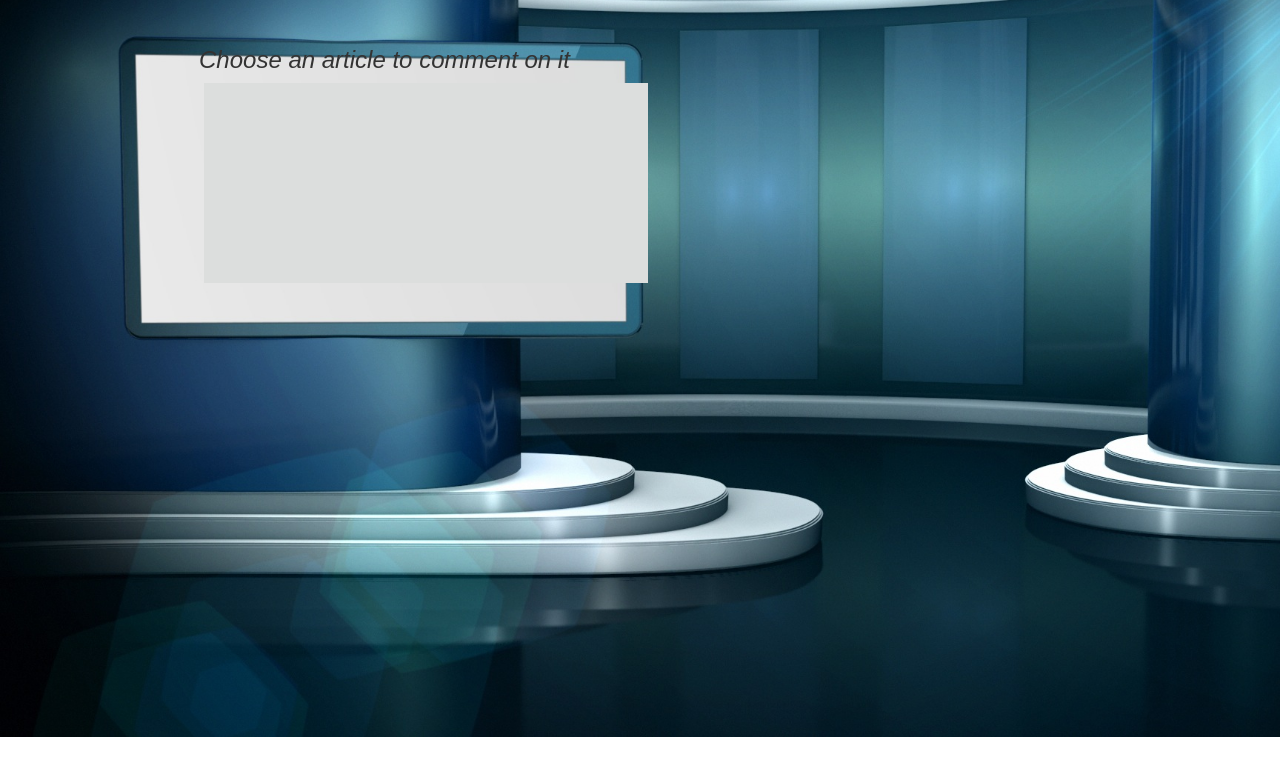
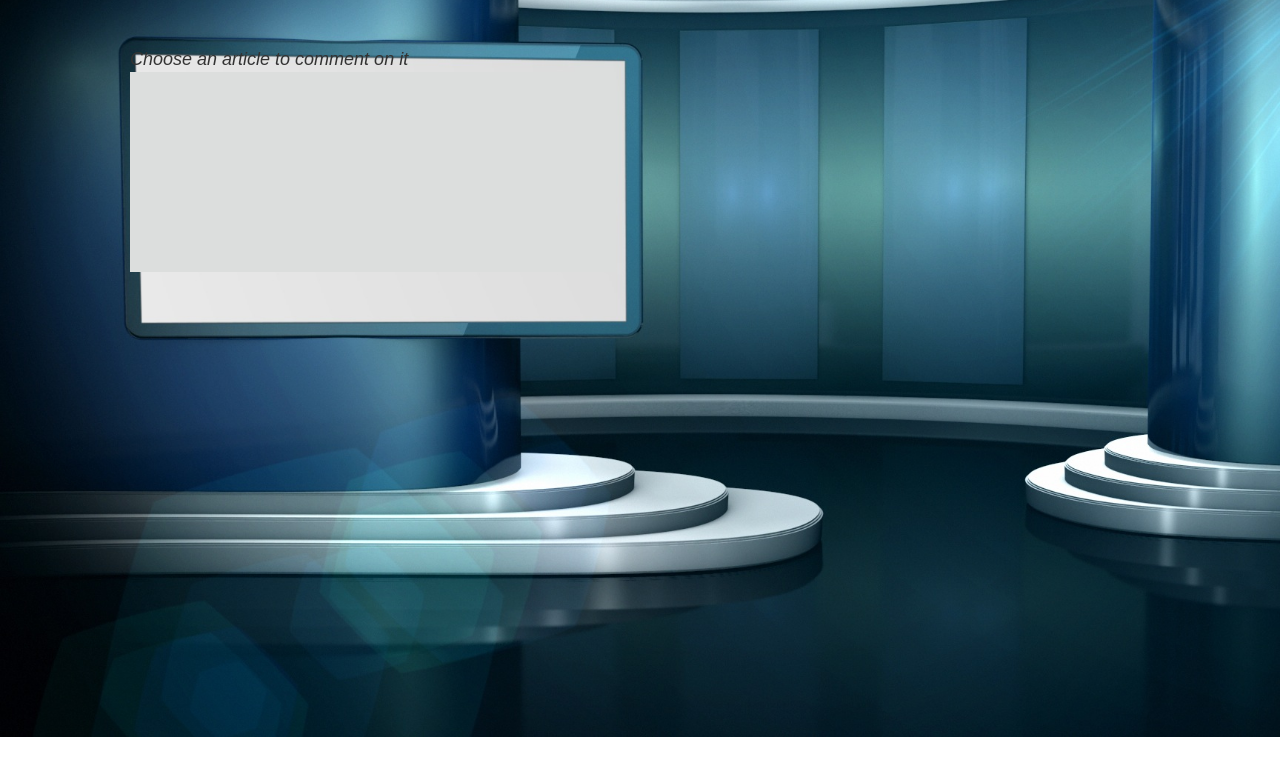
Before and after one commit to emadkheiralla/mongoarticle, a website: page public/index.html in a window 1280 px wide. Shown: the part 63-820 px from the top of the page. Drawn offline with nearby package versions, Linux system fonts and the light colour scheme; no server answers.

Commit message:
Finalized Project

```diff
--- a/package.json
+++ b/package.json
@@ -26,5 +26,8 @@
     "mongoose": "^4.6.0",
     "morgan": "^1.7.0",
     "request": "^2.74.0"
+  },
+  "engines" : {
+    "node": "6.3.1"
   }
 }
--- a/public/app.js
+++ b/public/app.js
@@ -20,7 +20,7 @@ $(document).on('click', 'p', function(){
     .done(function( data ) {
       console.log(data);
 
-      $('#notes').append('<h2>' + data.title + '</h2>');
+      $('#notes').append('<h2 style="font-size:16px;font-weight:bold;margin-top:0;">' + data.title + '</h2>');
 
       $('#notes').append('<input id="titleinput" name="title" >');
 
--- a/public/index.html
+++ b/public/index.html
@@ -8,12 +8,10 @@
 
 </head>
 <body>
-  <div id="wrapper">
 <h1>News Room</h1>
-    <h3 id="choose"><i>Choose an article to comment on it</i></h3>
+<p id="choose"><i>Choose an article to comment on it</i></p>
 <div id="articles"></div>
 <div id="notes"></div>
-  </div>
 <script src="https://code.jquery.com/jquery-2.2.1.min.js"></script>
 <script src="https://maxcdn.bootstrapcdn.com/bootstrap/3.3.7/js/bootstrap.min.js" integrity="sha384-Tc5IQib027qvyjSMfHjOMaLkfuWVxZxUPnCJA7l2mCWNIpG9mGCD8wGNIcPD7Txa" crossorigin="anonymous"></script>
 <script src="app.js"></script>
--- a/public/style.css
+++ b/public/style.css
@@ -3,6 +3,7 @@ body{
 	background-repeat: no-repeat;
 	background-size: cover;
 	font-family: sans-serif;
+  height: 100%;
 }
 
 html{
@@ -14,22 +15,21 @@ h1{
 	text-align: center;
 }
 
-#wrapper{
-  width:960px;
-  margin: 0 auto;
-}
 #articles{
-  width:46.2%;
+  width:38%;
   height:200px;
-  display:inline-block;
   overflow: auto;
-  margin-left: 44px;
-  padding-left: 10px;
   background-color: #DCDEDD;
+  margin-left: 130px;
+  display: inline-block;
+  float: left;
 }
 #notes{
   float: right;
+  padding-right: 100px;
   width:35%;
+  font-family: sans-serif;
+  display: inline-block;
 }
 textarea, input{
   width:100%;
@@ -44,6 +44,9 @@ textarea{
   font-size: 18px;
 }
 #choose{
-  margin-top: 50px;
-  margin-left: 39px;
+  padding-top:40px;
+  padding-left: 130px;
+  margin: 0;
+  width: 50%;
+  font-size: 18px;
 }
--- a/server.js
+++ b/server.js
@@ -16,7 +16,8 @@ app.use(express.static('public'));
 
 
 
-mongoose.connect('mongodb://heroku_7rsrwpd6:eh1lfm7o00veil3hbaq8dpna0l@ds029436.mlab.com:29436/heroku_7rsrwpd6');
+//mongoose.connect('mongodb://heroku_7rsrwpd6:eh1lfm7o00veil3hbaq8dpna0l@ds029436.mlab.com:29436/heroku_7rsrwpd6');
+mongoose.connect('mongodb://localhost/week18day3mongoose');
 var db = mongoose.connection;
 
 db.on('error', function(err) {
```
Lines whose indentation alone changed are shown as unchanged.
